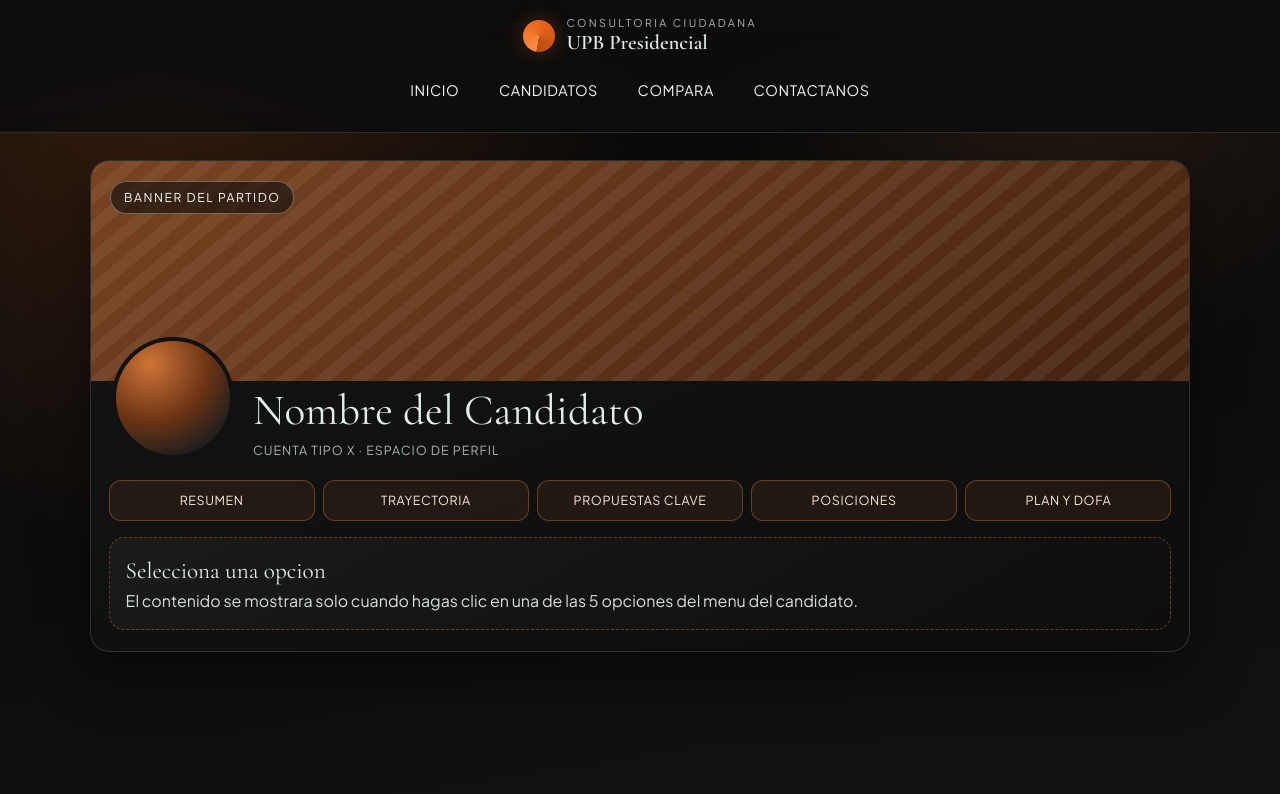
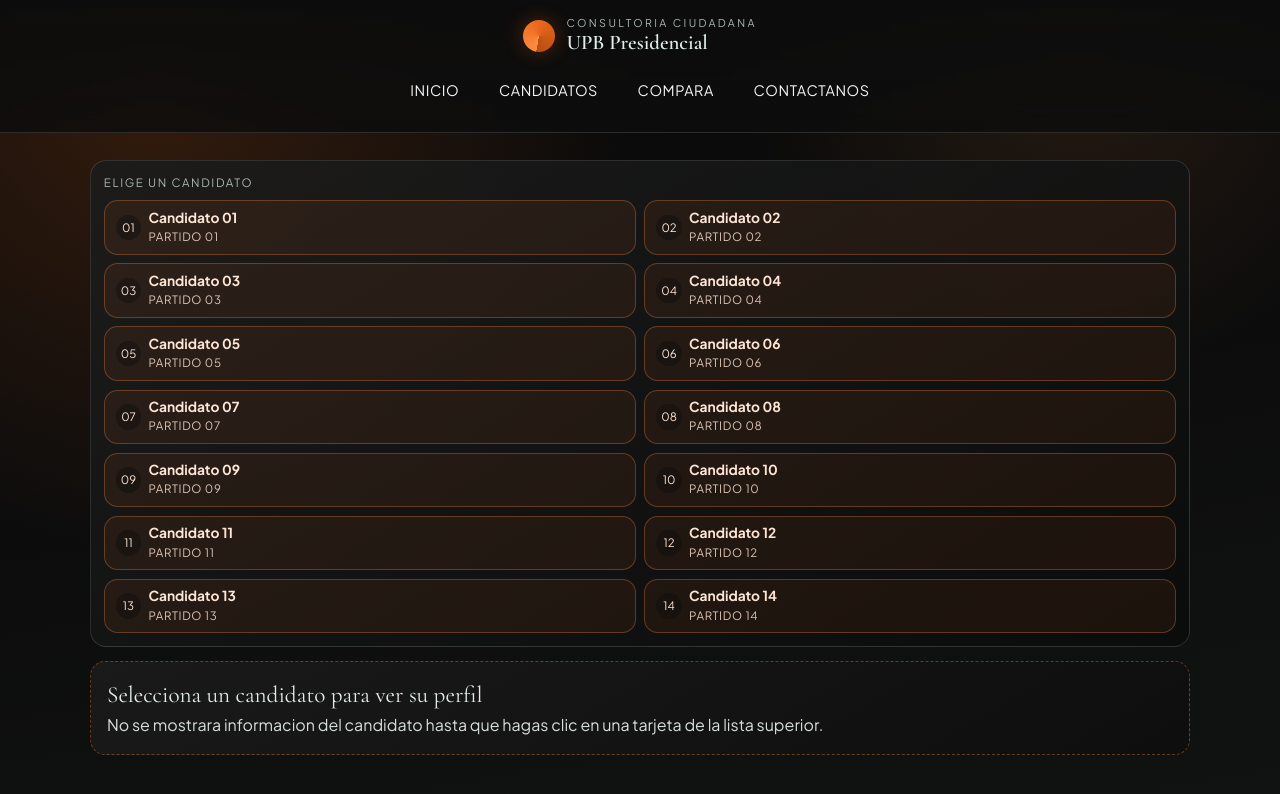
Before and after one commit to mlopezdev/presidencial2026, a Next.js app: page /candidatos in a window 1280 px wide. Shown: the top 794 px of the page. Built offline with nearby package versions, Linux system fonts and the light colour scheme.

Commit message:
feat: mejorar selector de candidatos y vista condicional

```diff
--- a/src/app/candidatos/page.tsx
+++ b/src/app/candidatos/page.tsx
@@ -2,23 +2,93 @@
 
 import { useState } from "react";
 
+const candidates = [
+  { id: 1, name: "Candidato 01", handle: "@candidato01", party: "Partido 01" },
+  { id: 2, name: "Candidato 02", handle: "@candidato02", party: "Partido 02" },
+  { id: 3, name: "Candidato 03", handle: "@candidato03", party: "Partido 03" },
+  { id: 4, name: "Candidato 04", handle: "@candidato04", party: "Partido 04" },
+  { id: 5, name: "Candidato 05", handle: "@candidato05", party: "Partido 05" },
+  { id: 6, name: "Candidato 06", handle: "@candidato06", party: "Partido 06" },
+  { id: 7, name: "Candidato 07", handle: "@candidato07", party: "Partido 07" },
+  { id: 8, name: "Candidato 08", handle: "@candidato08", party: "Partido 08" },
+  { id: 9, name: "Candidato 09", handle: "@candidato09", party: "Partido 09" },
+  { id: 10, name: "Candidato 10", handle: "@candidato10", party: "Partido 10" },
+  { id: 11, name: "Candidato 11", handle: "@candidato11", party: "Partido 11" },
+  { id: 12, name: "Candidato 12", handle: "@candidato12", party: "Partido 12" },
+  { id: 13, name: "Candidato 13", handle: "@candidato13", party: "Partido 13" },
+  { id: 14, name: "Candidato 14", handle: "@candidato14", party: "Partido 14" },
+] as const;
+
 export default function CandidatosPage() {
+  const [activeCandidate, setActiveCandidate] = useState<number | null>(null);
   const [activeSection, setActiveSection] = useState<
     "resumen" | "trayectoria" | "propuestas" | "posiciones" | "plan" | null
   >(null);
+  const selectedCandidate =
+    activeCandidate === null ? null : candidates[activeCandidate];
 
   return (
     <section className="candidate-page">
+      <section className="candidate-selector" aria-label="Seleccion de candidato">
+        <div className="selector-head">
+          <p className="selector-label">Elige un candidato</p>
+          {selectedCandidate && (
+            <button
+              type="button"
+              className="selector-reset"
+              onClick={() => {
+                setActiveCandidate(null);
+                setActiveSection(null);
+              }}
+            >
+              Cambiar seleccion
+            </button>
+          )}
+        </div>
+        <div className="selector-list" role="listbox" aria-label="Lista de candidatos">
+          {candidates.map((candidate, index) => (
+            <button
+              key={candidate.id}
+              type="button"
+              role="option"
+              aria-selected={activeCandidate === index}
+              className={activeCandidate === index ? "picker-chip is-picked" : "picker-chip"}
+              onClick={() => {
+                setActiveCandidate(index);
+                setActiveSection(null);
+              }}
+            >
+              <span className="chip-number">{String(candidate.id).padStart(2, "0")}</span>
+              <span className="chip-copy">
+                <strong>{candidate.name}</strong>
+                <small>{candidate.party}</small>
+              </span>
+            </button>
+          ))}
+        </div>
+      </section>
+
+      {!selectedCandidate && (
+        <section className="candidate-panel panel-placeholder choose-candidate">
+          <h3>Selecciona un candidato para ver su perfil</h3>
+          <p>
+            No se mostrara informacion del candidato hasta que hagas clic en
+            una tarjeta de la lista superior.
+          </p>
+        </section>
+      )}
+
+      {selectedCandidate && (
         <article className="profile-shell">
           <div className="party-banner">
-          <span className="party-pill">Banner del partido</span>
+            <span className="party-pill">{selectedCandidate.party}</span>
           </div>
 
           <div className="candidate-head">
             <div className="candidate-avatar" aria-hidden="true" />
             <div className="candidate-meta">
-            <h2>Nombre del Candidato</h2>
-            <p>Cuenta tipo X · espacio de perfil</p>
+              <h2>{selectedCandidate.name}</h2>
+              <p>{selectedCandidate.handle} · cuenta tipo X</p>
             </div>
           </div>
 
@@ -65,8 +135,8 @@
               <section className="candidate-panel panel-placeholder">
                 <h3>Selecciona una opcion</h3>
                 <p>
-                El contenido se mostrara solo cuando hagas clic en una de las 5
-                opciones del menu del candidato.
+                  El contenido se mostrara solo cuando hagas clic en una de las
+                  5 opciones del menu del candidato.
                 </p>
               </section>
             )}
@@ -75,8 +145,9 @@
               <section className="candidate-panel" id="resumen">
                 <h3>Breve resumen del candidato</h3>
                 <p>
-                Aqui ira una descripcion corta del perfil politico, enfoque
-                programatico, fortalezas comunicativas y mensaje central.
+                  Aqui ira una descripcion corta de {selectedCandidate.name},
+                  su enfoque programatico, fortalezas comunicativas y mensaje
+                  central.
                 </p>
               </section>
             )}
@@ -117,7 +188,8 @@
                   <article className="position-item">
                     <h4>Seguridad</h4>
                     <p>
-                    Enfoque en prevencion, justicia y articulacion territorial.
+                      Enfoque en prevencion, justicia y articulacion
+                      territorial.
                     </p>
                   </article>
                   <article className="position-item">
@@ -129,7 +201,8 @@
                   <article className="position-item">
                     <h4>Salud</h4>
                     <p>
-                    Prioridades en acceso, atencion primaria y sostenibilidad.
+                      Prioridades en acceso, atencion primaria y
+                      sostenibilidad.
                     </p>
                   </article>
                 </div>
@@ -141,7 +214,8 @@
                 <h3>Plan de gobierno y DOFA</h3>
                 <p>
                   Este bloque conectara con el documento oficial y un analisis
-                DOFA del candidato para facilitar la comparacion.
+                  DOFA de {selectedCandidate.name} para facilitar la
+                  comparacion.
                 </p>
                 <a className="plan-link" href="#" aria-disabled="true">
                   Ver plan de gobierno (pendiente)
@@ -153,6 +227,7 @@
             )}
           </div>
         </article>
+      )}
     </section>
   );
 }
--- a/src/app/globals.css
+++ b/src/app/globals.css
@@ -179,6 +179,107 @@
   animation: rise-in 420ms ease-out both;
 }
 
+.candidate-selector {
+  margin-bottom: 0.9rem;
+  border: 1px solid var(--line-soft);
+  border-radius: 1rem;
+  background: linear-gradient(150deg, rgba(28, 28, 28, 0.94), rgba(11, 12, 12, 0.94));
+  padding: 0.8rem;
+}
+
+.selector-head {
+  display: flex;
+  align-items: center;
+  justify-content: space-between;
+  gap: 0.6rem;
+  margin-bottom: 0.55rem;
+}
+
+.selector-label {
+  margin: 0;
+  text-transform: uppercase;
+  letter-spacing: 0.14em;
+  color: var(--text-muted);
+  font-size: 0.72rem;
+}
+
+.selector-reset {
+  border-radius: 999px;
+  border: 1px solid rgba(255, 140, 66, 0.45);
+  background: rgba(232, 101, 26, 0.12);
+  color: #f7c7aa;
+  padding: 0.33rem 0.68rem;
+  font-size: 0.74rem;
+  text-transform: uppercase;
+  letter-spacing: 0.06em;
+  cursor: pointer;
+}
+
+.selector-list {
+  display: grid;
+  grid-template-columns: repeat(2, minmax(0, 1fr));
+  gap: 0.55rem;
+}
+
+.picker-chip {
+  display: grid;
+  grid-template-columns: auto 1fr;
+  align-items: center;
+  gap: 0.45rem;
+  border: 1px solid rgba(255, 140, 66, 0.3);
+  border-radius: 0.85rem;
+  background: rgba(232, 101, 26, 0.08);
+  color: #fee5d6;
+  padding: 0.52rem 0.68rem;
+  font-size: 0.82rem;
+  transition: all 180ms ease;
+  cursor: pointer;
+  font-family: inherit;
+  text-align: left;
+}
+
+.picker-chip:hover {
+  transform: translateY(-1px);
+  background: rgba(232, 101, 26, 0.2);
+}
+
+.picker-chip.is-picked {
+  border-color: rgba(255, 140, 66, 0.95);
+  background: linear-gradient(160deg, var(--orange-soft), var(--civic-orange));
+  color: #261107;
+  font-weight: 700;
+  box-shadow: 0 6px 18px rgba(232, 101, 26, 0.3);
+}
+
+.chip-number {
+  display: inline-flex;
+  align-items: center;
+  justify-content: center;
+  width: 1.6rem;
+  height: 1.6rem;
+  border-radius: 999px;
+  background: rgba(13, 13, 13, 0.4);
+  font-size: 0.72rem;
+}
+
+.chip-copy {
+  display: flex;
+  flex-direction: column;
+  gap: 0.12rem;
+}
+
+.chip-copy strong {
+  font-size: 0.86rem;
+  line-height: 1.2;
+}
+
+.chip-copy small {
+  font-size: 0.72rem;
+  opacity: 0.84;
+  text-transform: uppercase;
+  letter-spacing: 0.06em;
+}
+
 .profile-shell {
   border: 1px solid var(--line-soft);
   border-radius: 1.2rem;
@@ -300,6 +401,10 @@
   border-color: rgba(255, 140, 66, 0.35);
 }
 
+.choose-candidate {
+  margin-top: 0.8rem;
+}
+
 .candidate-panel h3 {
   margin: 0;
   color: var(--editorial-ivory);
@@ -408,6 +513,10 @@
 }
 
 @media (max-width: 960px) {
+  .selector-list {
+    grid-template-columns: 1fr;
+  }
+
   .candidate-nav {
     grid-template-columns: repeat(2, minmax(0, 1fr));
   }
```
Lines whose indentation alone changed are shown as unchanged.
